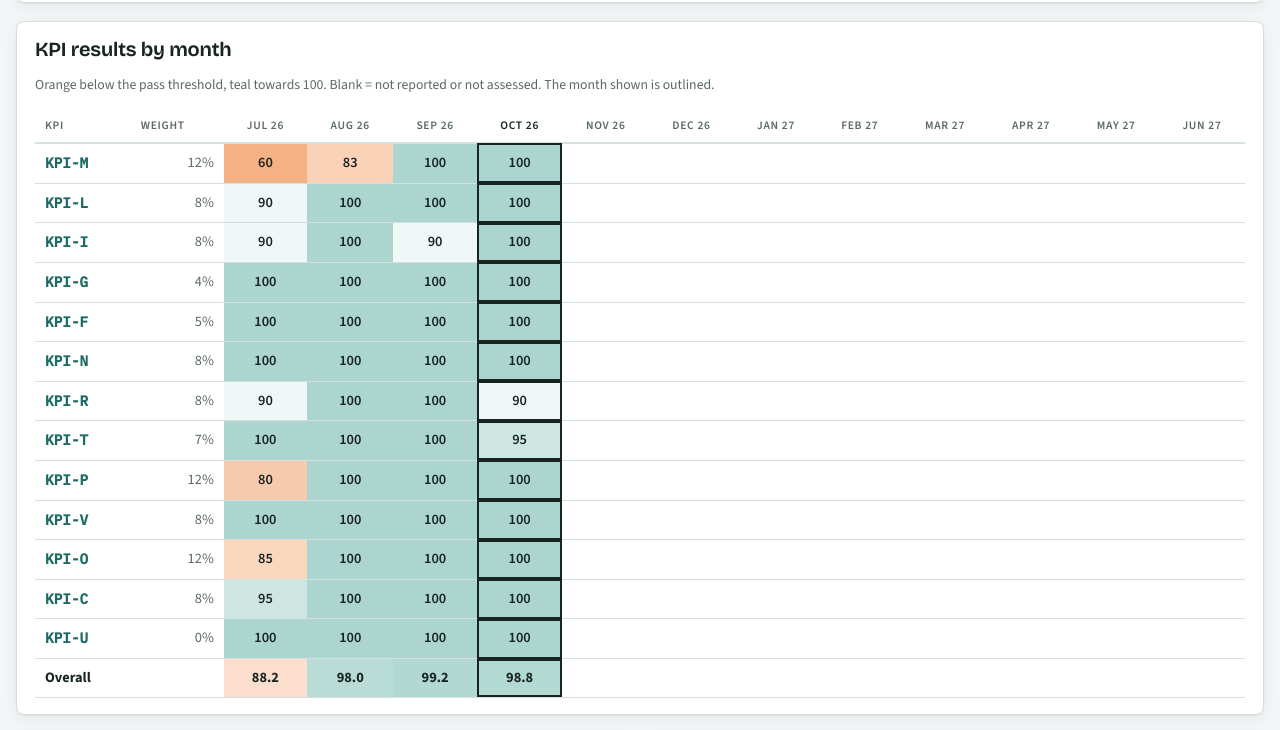
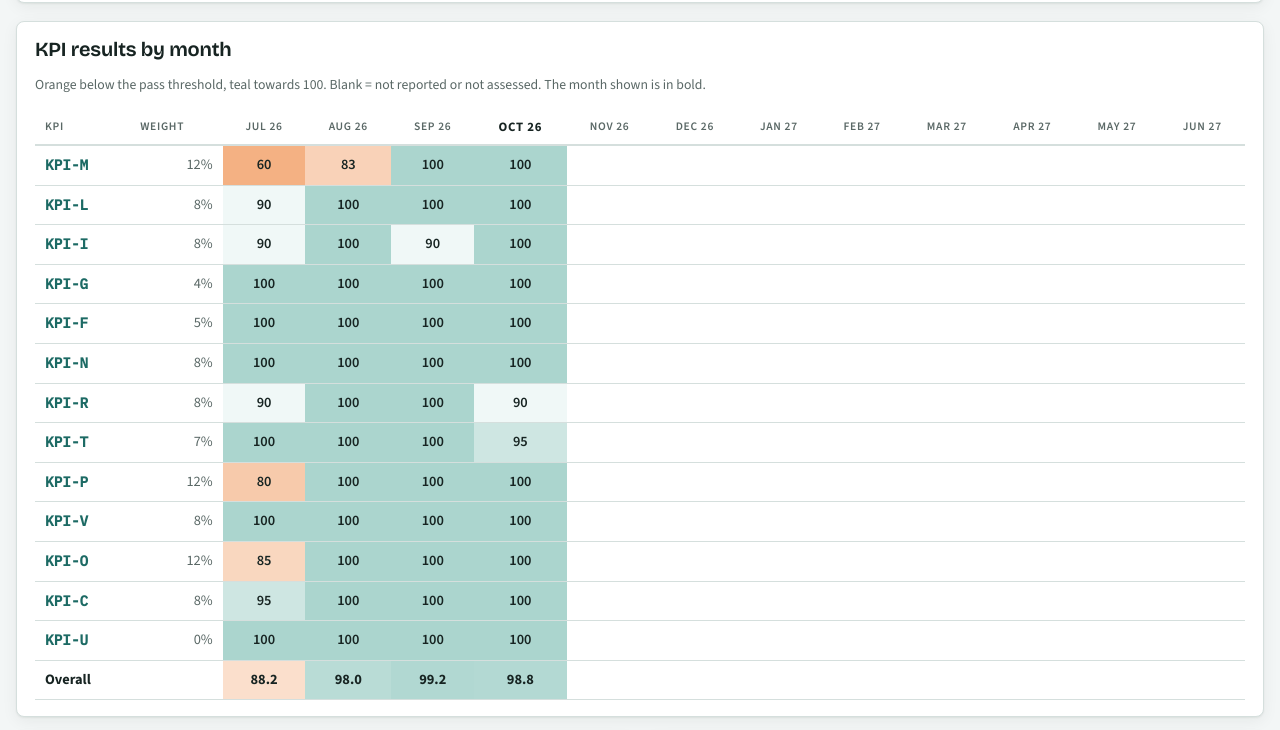
Before and after one commit to StuClee/Stadiums, a plain HTML site: page index.html in a window 1280 px wide. Shown: the part 1613-2343 px from the top of the page. Drawn offline with nearby package versions, Linux system fonts and the light colour scheme.

Commit message:
Add files via upload

```diff
--- a/app.css
+++ b/app.css
@@ -134,8 +134,7 @@ dl.info dd { margin: 0; }
 .s-na { background: var(--surface-2); color: var(--muted); font-style: italic; }
 .s-warn { background: var(--warn-soft); color: var(--warn); }
 table.heat td.h { text-align: center; font-variant-numeric: tabular-nums; font-weight: 600; min-width: 52px; }
-table.heat td.h.sel { outline: 2px solid var(--ink); outline-offset: -2px; }
-table.heat th.sel { color: var(--ink); }
+table.heat th.sel { color: var(--ink); font-weight: 800; font-size: .8rem; }
 .pf { display: inline-flex; gap: 4px; }
 .pf button { font: 700 12.5px var(--f-body); border: 1.5px solid var(--line); background: var(--surface); color: var(--muted); border-radius: 6px; padding: 6px 12px; min-height: 34px; cursor: pointer; }
 .pf button[aria-pressed="true"].p { border-color: var(--good); background: var(--good-soft); color: var(--good); }
--- a/app.js
+++ b/app.js
@@ -96,7 +96,7 @@
     <div class="card"><div class="flex-between"><h2>KPI results · ${esc(m.month)}</h2><span class="muted small">Result = mean event score less capped monthly deductions</span></div><div class="tablebox"><table class="t">
       <thead><tr><th>KPI</th><th>Name</th><th class="num">Weight</th><th class="num">Result</th><th>Status</th><th class="num">Event score</th><th class="num">Deductions</th><th class="num">Year avg</th><th class="num">Months below</th><th class="num">Event fails (year)</th></tr></thead>
       <tbody>${kRows}</tbody></table></div></div>
-    <div class="card"><h2>KPI results by month</h2><p class="muted small">Orange below the pass threshold, teal towards 100. Blank = not reported or not assessed. The month shown is outlined.</p><div class="tablebox">${heat}</div></div>
+    <div class="card"><h2>KPI results by month</h2><p class="muted small">Orange below the pass threshold, teal towards 100. Blank = not reported or not assessed. The month shown is in bold.</p><div class="tablebox">${heat}</div></div>
     <div class="grid">
       <div class="card"><h2>Event failures · ${esc(m.month)}</h2>${fails ? `<div class="tablebox"><table class="t"><thead><tr><th>Date</th><th>Event</th><th>Standard</th><th>Note</th></tr></thead><tbody>${fails}</tbody></table></div>` : '<p class="muted small">No failed event standards this month.</p>'}</div>
       <div class="card"><h2>Monthly deductions · ${esc(m.month)}</h2>${deds ? `<div class="tablebox"><table class="t"><thead><tr><th>Standard</th><th class="num">Count</th><th class="num">Points</th><th>Note</th></tr></thead><tbody>${deds}</tbody></table></div>` : '<p class="muted small">No deductions logged this month.</p>'}</div>
```
